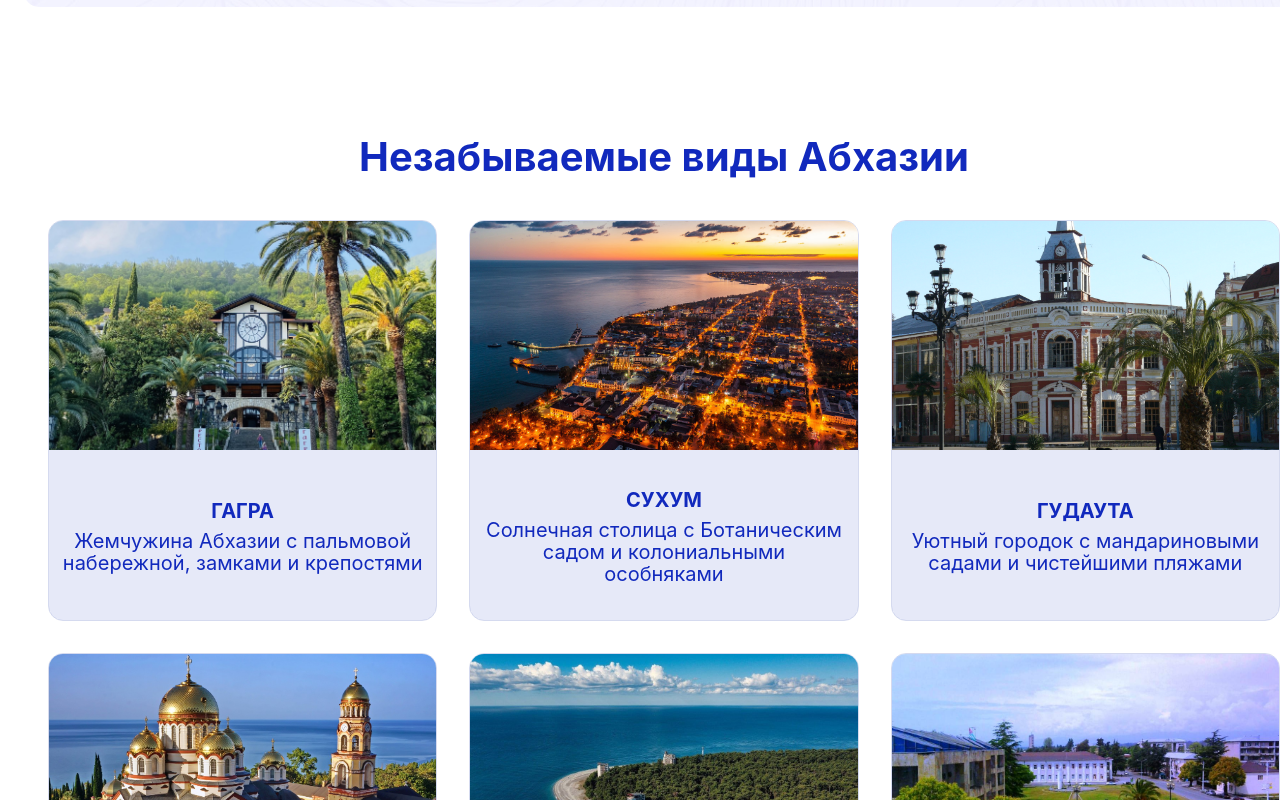
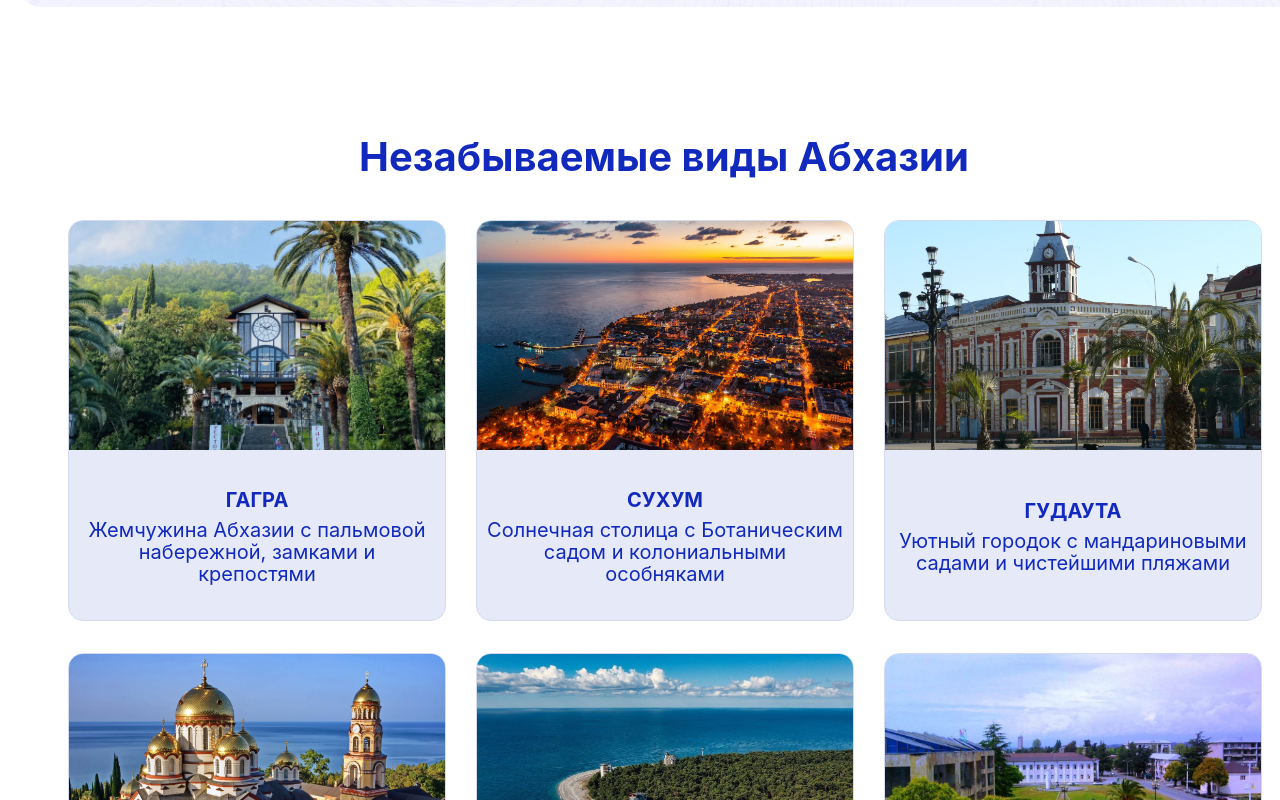
Before and after one commit to AAAlex2001/LOS, a Next.js app in the folder my-next-app/: page /Home/Home in a window 1280 px wide. Shown: the part 1100-1900 px from the top of the page. Built offline with nearby package versions, Linux system fonts and the light colour scheme.

Commit message:
адаптив 3

```diff
--- a/my-next-app/src/styles/pages/Home.module.scss
+++ b/my-next-app/src/styles/pages/Home.module.scss
@@ -60,11 +60,22 @@ $break-xxl: 1920px;
 // -----------------------------------------------------------------------------
 // Cities grid
 // -----------------------------------------------------------------------------
-.citiesSection{ width:1240px; margin:127px auto 0; }
+.citiesSection{ width:100%; max-width:1240px; margin:127px auto 0; padding:0 24px; box-sizing:border-box; }
 .sectionTitle { @include font(40px,700,46px,$primary); text-align:center; margin-bottom:40px; }
 
-.cardsGrid   { display:grid; grid-template-columns:repeat(auto-fit,minmax(300px,1fr)); gap:32px; justify-content:center; }
-.cityCard    { @extend %card; height:398.8px; display:flex; flex-direction:column; }
+.cardsGrid {
+  display:grid;
+  grid-template-columns:repeat(3, 1fr);
+  gap:32px;
+  justify-content:center;
+}
+.cityCard {
+  @extend %card;
+  height:398.8px;
+  display:flex;
+  flex-direction:column;
+  width:100%;
+}
 .cardImageWrapper{ width:100%; height:300.8px; overflow:hidden; img{ object-fit:cover; display:block; } }
 .cardTextWrapper { @extend %flex-center; background:$primary-light; min-height:150px; height:auto; flex-direction:column; padding:10px; text-align:center; }
 .cardTitle        { @include font(20px,700,30px,$primary,true); margin:0 0 4px; }
@@ -84,7 +95,7 @@ $break-xxl: 1920px;
 // -----------------------------------------------------------------------------
 .sectionTitleBlue{ @include font(40px,700,46px,$primary); text-align:center; margin:120px auto 0; width:100%; max-width:1238px; }
 .ctaWrapper { @include full($max:$max-container); height:581px; position:relative; }
-.decorCircle{ @extend %flex-center; position:absolute; width:326px;height:326px; left:50%; top:0; transform:translateX(-50%); object-fit:contain; z-index:2; }
+.decorCircle{ @extend %flex-center; position:absolute; width:326px; height:326px; left:50%; top:0; transform:translateX(-50%); object-fit:contain; z-index:2; }
 
 .ctaBanner{ position:absolute; top:226px; @include full; height:355px; background:url('/assets/IMG_1932.jpg') center/cover no-repeat; border-radius:15px;
   @extend %flex-center; flex-direction:column; gap:40px; padding:20px 0; z-index:1; }
@@ -140,7 +151,7 @@ $break-xxl: 1920px;
   .tabsSection{ gap:24px; overflow-x:auto; &::-webkit-scrollbar{ display:none; } }
   .bannerSection{ height:180px; }
   .bannerText{ font-size:24px; line-height:32px; }
-  .cardsGrid{ grid-template-columns:1fr; gap:20px; padding:0 16px; }
+  .cardsGrid{ grid-template-columns:1fr; gap:20px; }
   .group10,.exploreSection{ margin:60px auto 0; }
   .activitiesCardsRow{ margin-top:32px; }
   .actionButtonsTitle{ font-size:28px; }
@@ -150,10 +161,9 @@ $break-xxl: 1920px;
   .exploreBanner{ gap:24px; }
   .exploreBannerText{ font-size:24px; line-height:32px; padding:0 16px; }
   .activitiesCardsRow{ overflow-x:auto; gap:12px; .activityCard{ flex:0 0 260px; } }
-  .ctaWrapper{ height:auto; position:relative; }
-  .decorCircle{
-    position:static; width:180px; height:180px; transform:none; margin:0 auto 16px; }
-  .ctaBanner{ position:static; height:auto; padding:24px 16px; gap:24px; margin-top:0; }
+  .ctaWrapper{ height:auto !important; position:relative; padding-top:90px; }
+  .decorCircle{ position:absolute !important; width:180px; height:180px; top:0; left:50%; transform:translateX(-50%); z-index:2; }
+  .ctaBanner{ position:relative !important; top:0 !important; height:auto !important; padding:24px 16px; gap:24px; margin-top:60px; z-index:1; }
   .ctaQuestion,.ctaText{ font-size:24px; line-height:32px; padding:0 8px; }
   .group10{ position:static; height:auto; width:100%; margin:60px auto 0; padding:0 0; }
   .group10Card{ position:static; width:100%; max-width:none; height:auto; }
@@ -163,10 +173,10 @@ $break-xxl: 1920px;
 }
 
 @media (min-width:$break-sm) and (max-width:#{ $break-md - 1 }){
-  .cardsGrid{ grid-template-columns:1fr; gap:20px; padding:0 16px; }
-  .ctaWrapper{ height:auto; }
-  .decorCircle{ width:220px; height:220px; position:static; transform:none; margin:0 auto 20px; }
-  .ctaBanner{ position:static; height:auto; padding:24px; gap:24px; margin-top:0; }
+  .cardsGrid{ grid-template-columns:1fr; gap:20px; }
+  .ctaWrapper{ height:auto !important; position:relative; padding-top:110px; }
+  .decorCircle{ position:absolute !important; width:220px; height:220px; top:0; left:50%; transform:translateX(-50%); z-index:2; }
+  .ctaBanner{ position:relative !important; top:0 !important; height:auto !important; padding:24px; gap:24px; margin-top:70px; z-index:1; }
   .ctaQuestion,.ctaText{ font-size:28px; line-height:36px; }
   .group10{ position:static; height:auto; width:100%; max-width:none; margin:60px auto 0; }
   .group10Card{ position:static; width:100%; max-width:480px; height:auto; margin:0 auto; }
@@ -176,13 +186,11 @@ $break-xxl: 1920px;
 }
 @media (min-width:$break-md) and (max-width:#{ $break-lg - 1 }){
   .heroSection{ height:420px; }
-  .cardsGrid{ grid-template-columns:1fr; gap:24px; }
   .actionButtonsRow{ gap:24px; }
 }
 @media (min-width:$break-lg) and (max-width:#{ $break-xl - 1 }){
   .heroSection{ height:560px; }
   .citiesSection{ width:100%; padding:0 24px; box-sizing:border-box; }
-  .cardsGrid{ grid-template-columns:repeat(3,minmax(0,1fr)); }
   .actionButtonsRow{ gap:24px; }
 }
 @media (min-width:$break-xl){ .heroSection{ height:560px; } }
@@ -190,27 +198,34 @@ $break-xxl: 1920px;
 
 @media (max-width:1279px){
   .cardsGrid{
-    grid-template-columns:repeat(auto-fit,minmax(300px,1fr));
-    padding:0 24px;
+    grid-template-columns:repeat(3, 1fr);
     gap:24px;
   }
   .cardsGrid .cityCard{ max-width:100%; }
 }
 
+@media (max-width:1023px){
+  .cardsGrid{
+    grid-template-columns:repeat(2, 1fr);
+    gap:24px;
+  }
+}
+
+@media (max-width:767px){
+  .cardsGrid{
+    grid-template-columns:1fr;
+    gap:24px;
+    padding:0;
+  }
+  .citiesSection{ padding:0 16px; }
+}
+
 @media (min-width:$break-md) and (max-width:1279px){
   /* CTA Mandarin refined */
-  .ctaWrapper{ position:relative; padding-top:130px; }
-  .decorCircle{ position:absolute; width:220px; height:220px; top:0; left:50%; transform:translateX(-50%); z-index:2; }
-  .ctaBanner{ position:relative; margin-top:-70px; padding:32px 24px; gap:32px; }
+  .ctaWrapper{ height:581px; position:relative; }
+  .decorCircle{ position:absolute; width:280px; height:280px; top:0; left:50%; transform:translateX(-50%); z-index:2; }
+  .ctaBanner{ position:absolute; top:226px; height:355px; padding:32px 24px; gap:32px; z-index:1; }
   .ctaQuestion,.ctaText{ font-size:28px; line-height:36px; }
-}
-
-/* override for small/medium widths <=767 */
-@media (max-width:#{ $break-md - 1 }){
-  /* ensure CTA circle overlaps banner */
-  .ctaWrapper{ position:relative; padding-top:100px; }
-  .decorCircle{ position:absolute; width:180px; height:180px; top:0; left:50%; transform:translateX(-50%); z-index:2; }
-  .ctaBanner{ position:relative; margin-top:-60px; padding:24px 16px; gap:24px; }
 }
 
 @media (max-width:872px) and (min-width:$break-sm){
```
